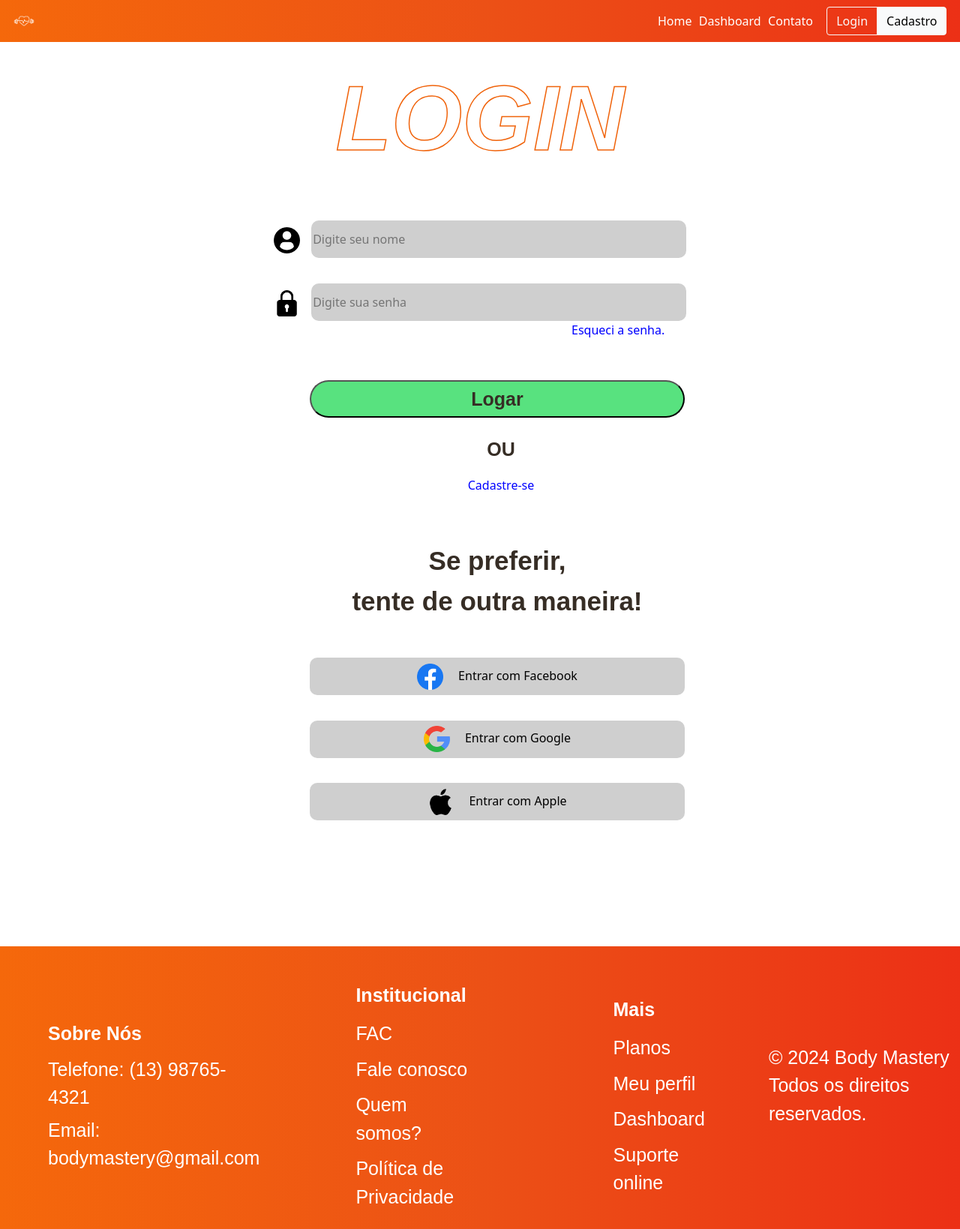
After one commit to Luci746/Body-Mastery, a Django app: page /usuarios/login/ in a window 1280 px wide. The commit adds this page. Shown: the whole page at 75% size. Run offline with Django 5.2, Linux system fonts and the light colour scheme.

Commit message:
ADD: Página de login

```diff
--- a/templates/partials/_navbar.html
+++ b/templates/partials/_navbar.html
@@ -17,7 +17,9 @@
             </table>
         </div>
 
-
-        <img id="icon-perfil" src="{% static 'navbar/images/perfil.png' %}" alt="Logo de perfil do usuário">
+        <div class="btn-group">
+            <a href="{% url 'login' %}" class="btn btn-outline-light" aria-current="page">Login</a>
+            <a href="{% url 'cadastro' %}" class="btn btn-light  active">Cadastro</a>
+          </div>
     </nav>
 </div>
--- a/templates/static/navbar/css/navbar.css
+++ b/templates/static/navbar/css/navbar.css
@@ -16,6 +16,11 @@
 
 .text-nav {
     margin-left: 50%;
+    margin-right: 3%;
+}
+
+.btn-group {
+    margin-right: 2%;
 }
 
 a {
--- /dev/null
+++ b/templates/static/usuarios/css/login.css
@@ -0,0 +1,124 @@
+.titulo-login p {
+    font-family: "Karla", sans-serif;
+    font-optical-sizing: auto;
+    font-weight: 900;
+    font-style: italic;
+    font-size: 760%;
+    color: white;
+
+
+    -webkit-text-stroke-width: 1.5px;
+    -webkit-text-stroke-color: #f0630b;
+
+    text-transform: uppercase;
+    text-align: center;
+    margin-top: 1%;
+    margin-bottom: 1%;
+}
+
+.login-input-group {
+    /* border: 1px solid red; */
+    text-align: center;
+}
+
+.login-input-group input {
+    background-color: #cfcfcf;
+    border: none;
+    width: 500px;
+    height: 50px;
+    align-content: center;
+    border-radius: 10px;
+    margin-left: 1%;
+    margin-top: 3%;
+    /* box-shadow: 1px 2px 20px #323232; */
+}
+
+.login-input-group img {
+    width: 35px;
+}
+
+.senha-input a {
+    color: blue;
+    margin-left: 33%;
+}
+
+.botao-logar {
+    text-align: center;
+}
+
+.botao-logar button {
+    font-family: "Karla", sans-serif;
+    font-optical-sizing: auto;
+    font-weight: 700;
+    font-style: normal;
+    font-size: 25px;
+    color: #362D25;
+
+    background-color: #58e27f;
+    border-radius: 40px;
+    width: 500px;
+    height: 50px;
+    margin-top: 5%;
+    text-align: center;
+    margin-left: 46px;
+
+}
+
+.opcoes-botao {
+    margin-left: 46px;
+    display: inline-block;
+    text-align: center;
+    width: 200px;
+}
+
+.opcoes-botao a{
+    color: blue;
+}
+
+.opcoes-botao p {
+    font-family: "Karla", sans-serif;
+    font-optical-sizing: auto;
+    font-weight: 700;
+    font-style: normal;
+    font-size: 25px;
+    color: #362D25;
+
+    margin-left: 5%;
+}
+
+.logar-outra-maneira-group {
+    text-align: center;
+}
+
+.text-outra-maneira {
+    text-align: center;
+    margin-left: 46px;
+    margin-top: 7%;
+}
+
+.text-outra-maneira p {
+    font-family: "Karla", sans-serif;
+    font-optical-sizing: auto;
+    font-weight: 800;
+    font-style: normal;
+    font-size: 35px;
+    color: #362D25;
+
+    margin-top: -15px;
+}
+
+.logar-outra-maneira-group button {
+    background-color: #cfcfcf;
+    border: none;
+    width: 500px;
+    height: 50px;
+    align-content: center;
+    border-radius: 10px;
+    margin-left: 46px;
+    margin-top: 3%;
+}
+
+.logar-outra-maneira-group img {
+    width: 35px;
+    margin-right: 20px;
+}
--- /dev/null
+++ b/usuarios/templates/login.html
@@ -0,0 +1,63 @@
+{% extends 'base.html' %}
+{% load static %}
+
+
+{% block 'title' %} Cadastro {% endblock 'title' %}
+
+{% block 'head' %}
+<link rel="stylesheet" href="{% static 'usuarios/css/login.css' %}"> {% endblock 'head' %}
+{% block 'main' %}
+
+<div class="container">
+    <div class="titulo-login">
+        <p>Login</p>
+    </div>
+</div>
+
+<div class="container">
+    <form action="#" method="post" class="login-input-group"> {% csrf_token %}
+        <div class="nome-input">
+            <img src="{% static 'usuarios/images/user.png' %}" alt="">
+            <input type="text" placeholder="Digite seu nome">
+        </div>
+        <div class="senha-input">
+            <img src="{% static 'usuarios/images/lock.png' %}" alt="">
+            <input type="text" placeholder="Digite sua senha">
+            <br>
+            <a href="#">Esqueci a senha.</a>
+        </div>
+        <div class="botao-logar">
+            <button type="submit">Logar</button>
+            <br>
+            <br>
+            <div class="opcoes-botao">
+                <p>OU</p>
+                <a href="{% url 'cadastro' %}">Cadastre-se</a>
+            </div>
+        </div>
+    </form>
+</div>
+
+<div class="container">
+    <form action="#" method="post" class="logar-outra-maneira-group"> {% csrf_token %}
+        <div class="text-outra-maneira">
+            <p>Se preferir,</p>
+            <p>tente de outra maneira!</p>
+        </div>
+        <div class="facebook-login">
+            <button type="submit"><img src="{% static 'usuarios/images/facebook.png' %}" alt=""></img>Entrar com
+                Facebook</button>
+
+        </div>
+        <div class="google-login">
+            <button type="submit"><img src="{% static 'usuarios/images/google.png' %}" alt=""></img>Entrar com
+                Google</button>
+        </div>
+        <div class="apple-login">
+            <button type="submit"><img src="{% static 'usuarios/images/apple.png' %}" alt=""></img>Entrar com
+                Apple</button>
+        </div>
+    </form>
+    <br><br><br><br><br><br><br>
+</div>
+{% endblock 'main' %}
--- a/usuarios/urls.py
+++ b/usuarios/urls.py
@@ -3,4 +3,5 @@ from usuarios import views
 
 urlpatterns = [
     path('cadastro/', views.cadastro, name='cadastro'),
+    path('login/', views.login, name='login'),
 ]
--- a/usuarios/views.py
+++ b/usuarios/views.py
@@ -4,3 +4,7 @@ from django.http import HttpResponse
 # view cadastro
 def cadastro(request):
     return render(request, 'cadastro.html')
+
+# view login
+def login(request):
+    return render(request, 'login.html')
```
Also changed, not shown: usuarios/templates/cadastro.html (+4 -4 lines).
